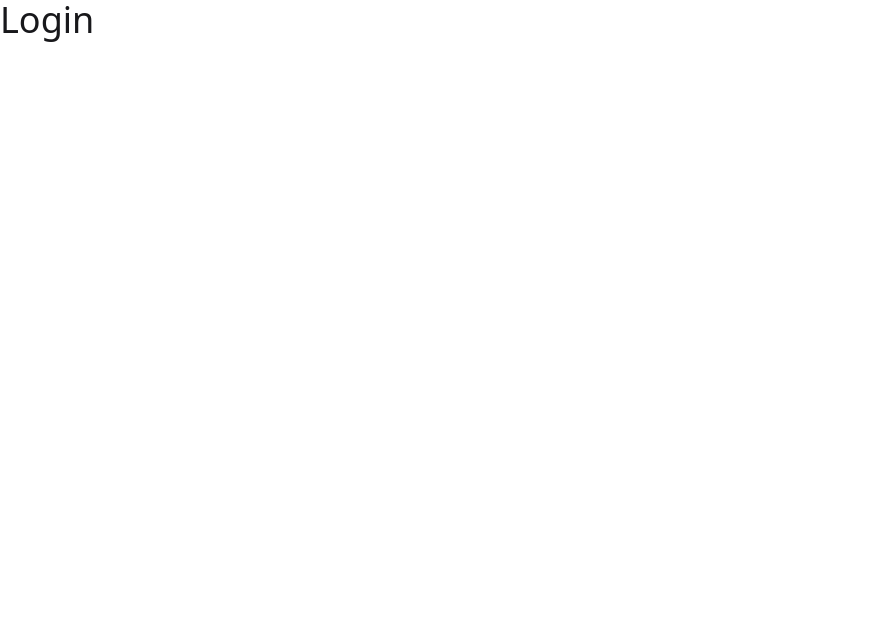
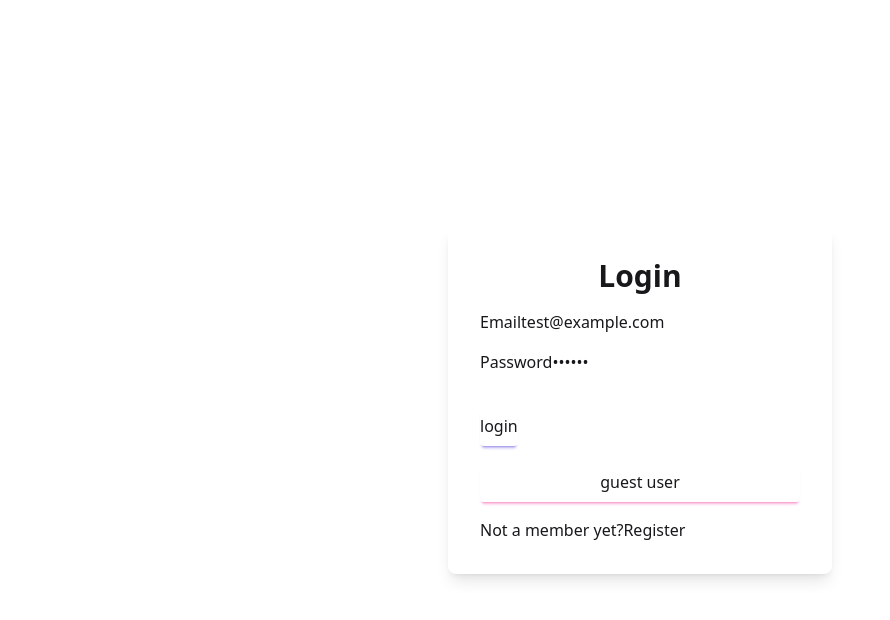
Before and after one commit to omidsdgi/comfy-store, a React (Vite) app: page /login in a window 1280 px wide. Shown: the top 620 px of the page, without its empty margins (0-890 px from the left). Built offline with nearby package versions, Linux system fonts and the light colour scheme.

Commit message:
feat (login): implement login page

```diff
--- a/src/pages/Login.jsx
+++ b/src/pages/Login.jsx
@@ -1,8 +1,45 @@
+import {Form, Link} from "react-router-dom";
+import {FormInput, SubmitBtn} from "../components";
+
 const Login = () => {
     return (
-        <h1 className="text-4xl">
-            Login
-        </h1>
+        <section className="h-screen grid place-items-center ">
+            <Form
+                method="POST"
+                className="card w-96 p-8 bg-base-100 shadow-lg flex flex-col gap-y-4"
+            >
+                <h4 className='text-center text-3xl font-bold'>Login</h4>
+                <FormInput
+                    type="email"
+                    label="Email"
+                    name="identifier"
+                    defaultValue="test@example.com"/>
+                <FormInput
+                    type="password"
+                    label="Password"
+                    name="password"
+                    defaultValue="secret"
+                />
+                <div className="mt-4">
+                    <SubmitBtn text='login'/>
+                </div>
+                <button
+                    type='button'
+                    className='btn btn-secondary btn-block'
+                >
+                    guest user
+                </button>
+                <p>
+                    Not a member yet?
+                    <Link
+                        to="/register"
+                        className=' ml-2 link link-hover link-primary capitalize'
+                    >
+                        register
+                    </Link>
+                </p>
+            </Form>
+        </section>
     );
 };
 
```
